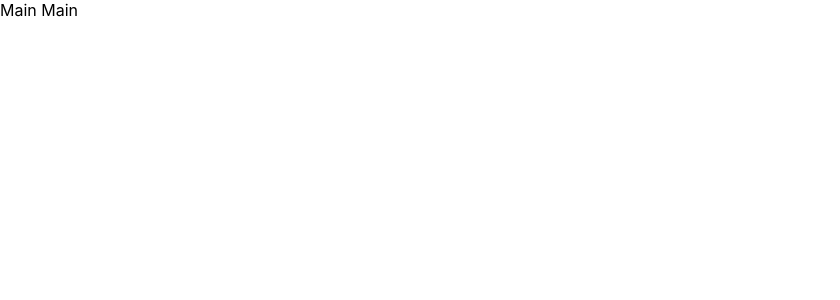
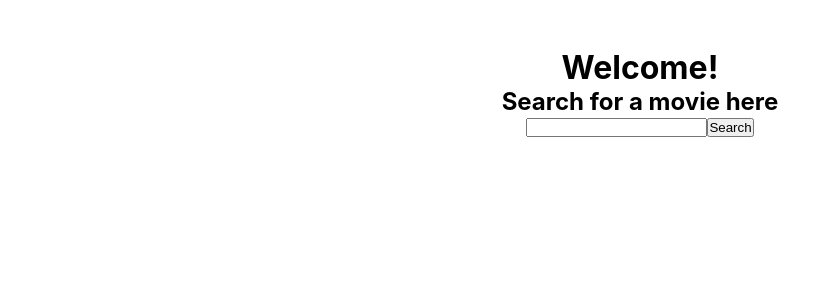
Before and after one commit to Jorge-Neto/search-movie-teste, a React (Create React App) app: page / in a window 1280 px wide. Shown: the top 300 px of the page, without its empty margins (0-840 px from the left). Built offline with nearby package versions, Linux system fonts and the light colour scheme.

Commit message:
Adicionando requisições

```diff
--- /dev/null
+++ b/src/components/api/requests.js
@@ -0,0 +1,2 @@
+export const BASE_URL = "http://localhost:3030/";
+export const KEY = "24859358";
--- /dev/null
+++ b/src/components/listing/index.js
@@ -0,0 +1,29 @@
+import React, { useState, useEffect } from "react";
+import { BtnSeeMore, MovieCard, MovieImage, MovieInfo } from "./styles";
+
+export default function Listing({ itemToShow }) {
+  const [movie, setMovie] = useState([itemToShow.data]);
+
+  useEffect(() => {
+    console.log(movie, itemToShow);
+    setMovie(itemToShow);
+  }, [itemToShow]);
+
+  return (
+    <>
+      {movie && (
+        <MovieCard>
+          <MovieImage src={movie ? movie.Poster : ''} />
+          <MovieInfo key={movie ? movie.Id : ''}>
+            <li>{movie ? movie.Title : ''}</li>
+            <li>{movie ? movie.Year : ''}</li>
+            <li>{movie ? movie.Genre : ''}</li>
+            <BtnSeeMore to='/details'>
+              Details
+              </BtnSeeMore>
+          </MovieInfo>
+        </MovieCard>
+      )}
+    </>
+  );
+}
--- /dev/null
+++ b/src/components/listing/styles.js
@@ -0,0 +1,19 @@
+import styled from 'styled-components';
+import { Link } from 'react-router-dom';
+
+export const MovieCard = styled.div`
+    display: flex;
+    padding: 0.5rem;
+`;
+
+export const MovieImage = styled.img`
+
+`;
+
+export const MovieInfo = styled.ul`
+    list-style: none;
+`;
+
+export const BtnSeeMore = styled(Link)`
+
+`;
--- a/src/pages/details/index.js
+++ b/src/pages/details/index.js
@@ -1,7 +1,14 @@
-import React from 'react';
+import React, { useEffect, useState } from 'react';
 import { ContainerPanel } from "./styles";
 
 const Details = () => {
+  const [movie, setMovie] = useState();
+
+  useEffect(() => {
+    setMovie(localStorage.getItem('filmes'));
+    console.log(movie);
+  })
+
   return (
     <div>
       <ContainerPanel>
--- a/src/pages/main/index.js
+++ b/src/pages/main/index.js
@@ -1,9 +1,49 @@
-import React from 'react'
+import React, { useState } from "react";
 
-const Main = () => {
-  return (
-    <div>Main Main</div>
-  )
+import Listing from "../../components/listing";
+
+import { BASE_URL} from "../../components/api/requests";
+
+import { ContainerPanel, ResultsList } from "./styles";
+import axios from 'axios';
+
+export default function Main() {
+    const [search, setSearch] = useState("");
+    const [searchItem, setSearchItem] = useState("");
+
+    const handleChange = (e) => {
+        setSearch(e.target.value);
+    };
+
+    const searchMovie = (e) => {
+        e.preventDefault();
+        setSearch("");
+        axios.post(`${BASE_URL}filmes/${search}`)
+        .then(res => {
+                console.log(res);
+                setSearchItem(res.data);
+                localStorage.setItem('filme', searchItem);
+            }).catch(function (error) {
+                console.log(error);
+            })
+    };
+
+    return (
+        <div>
+            <ContainerPanel>
+                <h1>Welcome!</h1>
+                <h2>Search for a movie here</h2>
+                <form onSubmit={searchMovie}>
+                    <input type="text" value={search} onChange={handleChange} />
+                    <input type="submit" value="Search" />
+                </form>
+
+                <ResultsList>
+                    {searchItem && (
+                        <Listing itemToShow={searchItem} />
+                    )}
+                </ResultsList>
+            </ContainerPanel>
+        </div>
+    );
 }
-
-export default Main;
--- /dev/null
+++ b/src/pages/main/styles.js
@@ -0,0 +1,14 @@
+import styled from 'styled-components';
+
+export const ContainerPanel = styled.div`
+  display: flex;
+  flex-direction: column;
+  align-items: center;
+  margin: 3rem auto auto;
+  width: 75vw;
+`;
+
+export const ResultsList = styled.div`
+  margin: 1rem;
+  width: 90%;
+`;
```
Also changed, not shown: package.json (+7 -1 lines), src/components/api/api.js (added, +9 -0 lines), src/components/form/index.js (added), 2 other files (tests, documents, lock files or other folders).
